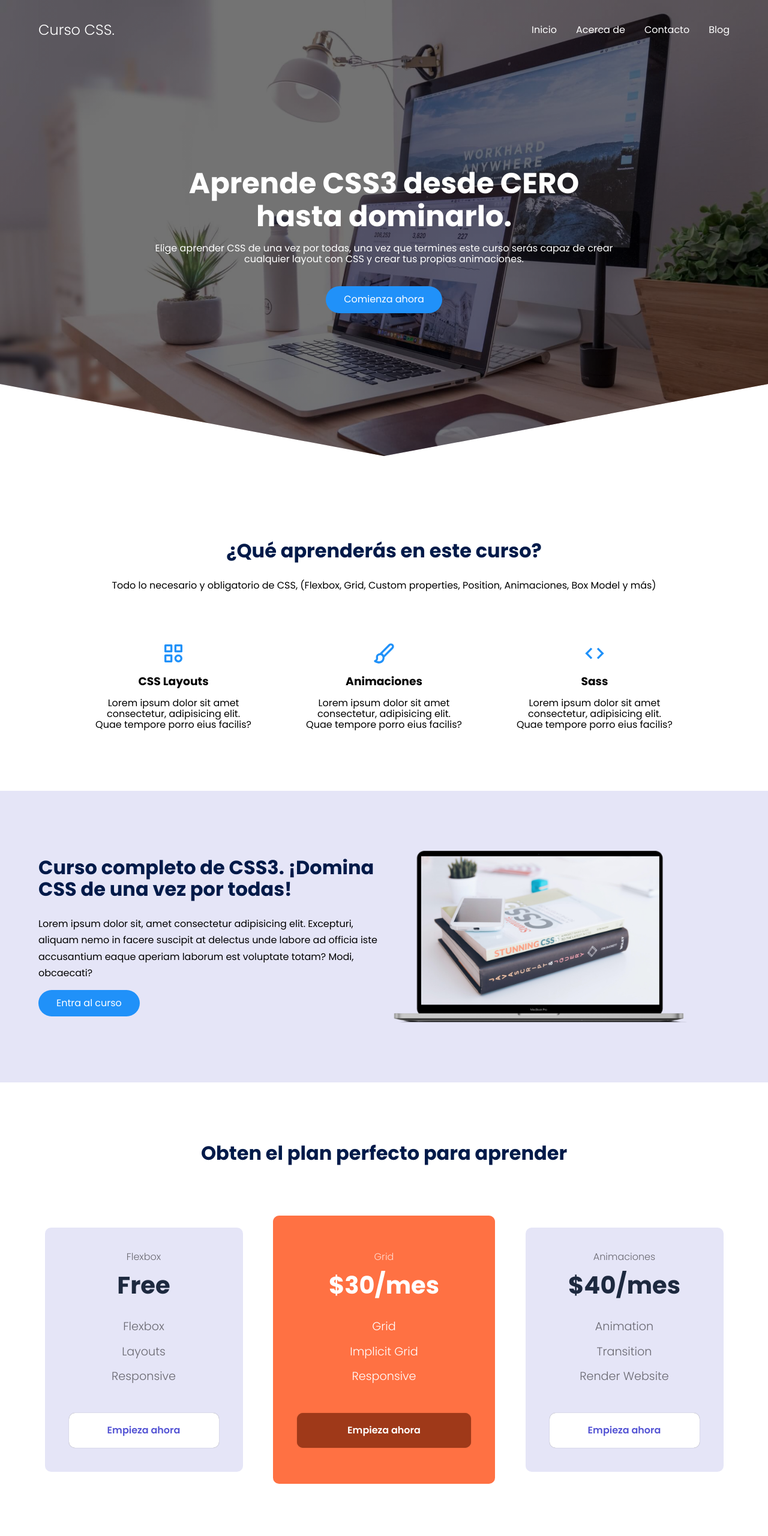
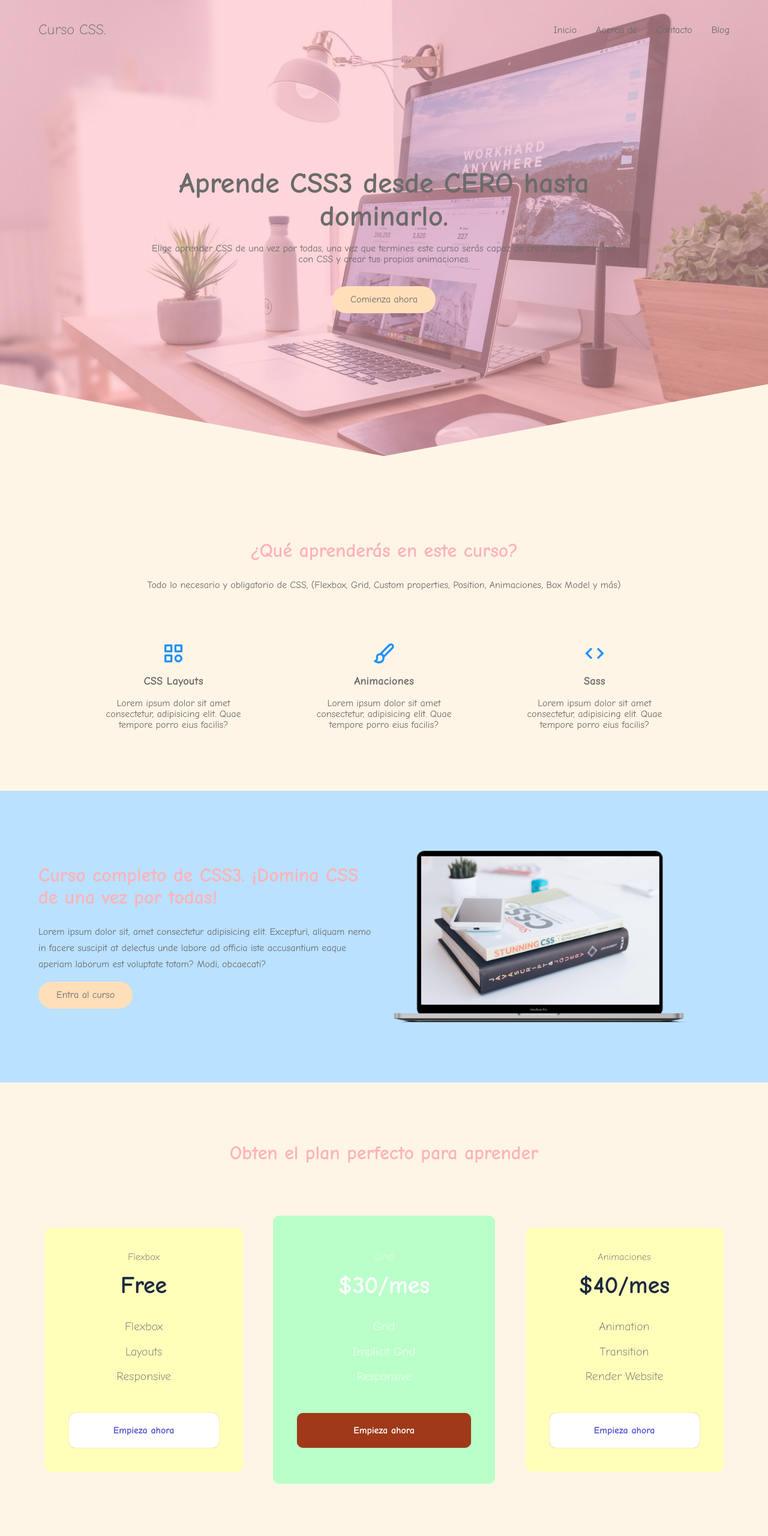
Before and after one commit to faka7/faka7.github.io, a plain HTML site: page index.html in a window 1280 px wide. Shown: the top 2560 px of the page at 60% size. Drawn offline with Linux system fonts and the light colour scheme.

Commit message:
Update estilos.css

```diff
--- a/css/estilos.css
+++ b/css/estilos.css
@@ -1,12 +1,19 @@
-@import url('https://fonts.googleapis.com/css2?family=Poppins:wght@300;400;600;700&display=swap');
+@import url('https://fonts.googleapis.com/css2?family=Comic+Neue:wght@300;400;700&display=swap');
 
 :root {
     --padding-container: 100px 0;
-    --color-title: #001A49;
+    --color-title: #FFB3BA;
+    --color-primary: #FFDFBA;
+    --color-secondary: #FFFFBA;
+    --color-tertiary: #BAFFC9;
+    --color-quaternary: #BAE1FF;
+    --color-text: #6B6B6B;
 }
 
 body {
-    font-family: 'Poppins', sans-serif;
+    font-family: 'Comic Neue', cursive;
+    background-color: #FFF5E6;
+    color: var(--color-text);
 }
 
 .container {
@@ -25,7 +32,7 @@ body {
     position: relative;
     display: grid;
     grid-template-rows: 100px 1fr;
-    color: #fff;
+    color: var(--color-text);
 }
 
 .hero::before {
@@ -35,12 +42,11 @@ body {
     left: 0;
     width: 100%;
     height: 100%;
-    background-image: linear-gradient(180deg, #0000008c 0%, #0000008c 100%), url('../images/computer.jpg');
+    background-image: linear-gradient(180deg, #FFB3BA8c 0%, #FFB3BA8c 100%), url('../images/computer.jpg');
     background-size: cover;
     clip-path: polygon(0 0, 100% 0, 100% 80%, 50% 95%, 0 80%);
     z-index: -1;
 }
-
 
 /* Nav */
 
@@ -69,7 +75,7 @@ body {
 }
 
 .nav__links {
-    color: #fff;
+    color: var(--color-text);
     text-decoration: none;
 }
 
@@ -84,11 +90,9 @@ body {
     width: 30px;
 }
 
-
 .nav__close {
     display: var(--show, none);
 }
-
 
 /* Hero container */
 
@@ -113,9 +117,9 @@ body {
 
 .cta {
     display: inline-block;
-    background-color: #2091F9;
+    background-color: var(--color-primary);
     justify-self: center;
-    color: #fff;
+    color: var(--color-text);
     text-decoration: none;
     padding: 13px 30px;
     border-radius: 32px;
@@ -133,7 +137,6 @@ body {
     margin-bottom: 25px;
 }
 
-
 .about__paragraph {
     line-height: 1.7;
 }
@@ -147,7 +150,6 @@ body {
     overflow: hidden;
     grid-template-columns: repeat(auto-fit, minmax(260px, auto));
 }
-
 
 .about__icons {
     display: grid;
@@ -165,41 +167,41 @@ body {
 /* Knowledge */
 
 .knowledge {
-    background-color: #e5e5f7;
-    background-image: radial-gradient(#444cf7 0.5px, transparent 0.5px), radial-gradient(#444cf7 0.5px, #e5e5f7 0.5px);
+    background-color: var(--color-quaternary);
+    background-image: radial-gradient(#444cf7 0.5px, transparent 0.5px), radial-gradient(#444cf7 0.5px, var(--color-quaternary) 0.5px);
     background-size: 20px 20px;
     background-position: 0 0, 10px 10px;
     overflow: hidden;
 }
 
-.knowledge__container{
+.knowledge__container {
     display: grid;
     grid-template-columns: 1fr 1fr;
     gap: 1em;
     align-items: center;
 }
 
-.knowledge__picture{
+.knowledge__picture {
     max-width: 500px;
 }
 
-.knowledge__paragraph{
+.knowledge__paragraph {
     line-height: 1.7;
     margin-bottom: 15px;
 }
 
-.knowledge__img{
+.knowledge__img {
     width: 100%;
     display: block;
 }
 
 /* price */
 
-.price{
+.price {
     text-align: center;
 }
 
-.price__table{
+.price__table {
     padding-top: 60px;
     display: flex;
     flex-wrap: wrap;
@@ -208,8 +210,8 @@ body {
     align-items: center;
 }
 
-.price__element{
-    background-color: #e5e5f7;
+.price__element {
+    background-color: var(--color-secondary);
     text-align: center;
     border-radius: 10px;
     width: 330px;
@@ -221,10 +223,10 @@ body {
     --color-items: #696871;
 }
 
-.price__element--best{
+.price__element--best {
     width: 370px;
     padding: 60px 40px;
-    background-color: #FF7143;
+    background-color: var(--color-tertiary);
     --color-plan: rgb(255 255 255 / 75%);
     --color-price: #fff;
     --bg-cta: #9F3919;
@@ -232,19 +234,18 @@ body {
     --color-items: #fff;
 }
 
-
-.price__name{
+.price__name {
     color: var(--color-plan);
     margin-bottom: 15px;
     font-weight: 300;
 }
 
-.price__price{
+.price__price {
     font-size: 2.5rem;
     color: var(--color-price);
 }
 
-.price__items{
+.price__items {
     margin-top: 35px;
     display: grid;
     gap: 1em;
@@ -254,7 +255,7 @@ body {
     color: var(--color-items);
 }
 
-.price__cta{
+.price__cta {
     display: block;
     padding: 20px 0;
     border-radius: 10px;
@@ -267,18 +268,18 @@ body {
 
 /* Testimony */
 
-.testimony{
-    background-color: #e5e5f7;
+.testimony {
+    background-color: var(--color-quaternary);
 }
 
-.testimony__container{
+.testimony__container {
     display: grid;
     grid-template-columns: 50px 1fr 50px;
     gap: 1em;
     align-items: center;
 }
 
-.testimony__body{
+.testimony__body {
     display: grid;
     grid-template-columns: 1fr max-content;
     justify-content: space-between;
@@ -290,14 +291,13 @@ body {
     pointer-events: none;
 }
 
-
-.testimony__body--show{
+.testimony__body--show {
     pointer-events: unset;
     opacity: 1;
     transition: opacity 1.5s ease-in-out;
 }
 
-.testimony__img{
+.testimony__img {
     width: 250px;
     height: 250px;
     border-radius: 50%;
@@ -305,52 +305,52 @@ body {
     object-position: 50% 30%;
 }
 
-.testimony__texts{
+.testimony__texts {
     max-width: 700px;
 }
 
-.testimony__course{
+.testimony__course {
     background-color: royalblue;
     color: #fff;
     display: inline-block;
     padding: 5px;
 }
 
-.testimony__arrow{
+.testimony__arrow {
     width: 90%;
     cursor: pointer;
 }
 
 /* Questions */
 
-.questions{
+.questions {
     text-align: center;
 }
 
-.questions__container{
+.questions__container {
     display: grid;
     gap: 2em;
     padding-top: 50px;
     padding-bottom: 100px;
 }
 
-.questions__padding{
+.questions__padding {
     padding: 0;
     transition: padding .3s;
     border: 1px solid #5454D4;
     border-radius: 6px;
 }
 
-.questions__padding--add{
+.questions__padding--add {
     padding-bottom: 30px;
 }
 
-.questions__answer{
+.questions__answer {
     padding: 0 30px 0;
     overflow: hidden;
 }
 
-.questions__title{
+.questions__title {
     text-align: left;
     display: flex;
     font-size: 20px;
@@ -360,7 +360,7 @@ body {
     justify-content: space-between;
 }
 
-.questions__arrow{
+.questions__arrow {
     border-radius: 50%;
     background-color: var(--color-title);
     width: 25px;
@@ -370,24 +370,24 @@ body {
     align-items: center;
     align-self: flex-end;
     margin-left: 10px;
-    transition:  transform .3s;
+    transition: transform .3s;
 }
 
-.questions__arrow--rotate{
+.questions__arrow--rotate {
     transform: rotate(180deg);
 }
 
-.questions__show{
+.questions__show {
     text-align: left;
     height: 0;
     transition: height .3s;
 }
 
-.questions__img{
+.questions__img {
     display: block;
 }
 
-.questions__copy{
+.questions__copy {
     width: 60%;
     margin: 0 auto;
     margin-bottom: 30px;
@@ -395,22 +395,21 @@ body {
 
 /* Footer */
 
-.footer{
-    background-color: #1D293F;
+.footer {
+    background-color: var(--color-title);
 }
 
-.footer__title{
+.footer__title {
     font-weight: 300;
     font-size: 2rem;
     margin-bottom: 30px;
 }
 
-.footer__title, .footer__newsletter{
+.footer__title, .footer__newsletter {
     color: #fff;
 }
 
-
-.footer__container{
+.footer__container {
     display: flex;
     justify-content: space-between;
     align-items: center;
@@ -418,7 +417,7 @@ body {
     padding-bottom: 60px;
 }
 
-.nav--footer{
+.nav--footer {
     padding-bottom: 20px;
     display: grid;
     gap: 1em;
@@ -426,20 +425,20 @@ body {
     height: 100%;
 }
 
-.nav__link--footer{
+.nav__link--footer {
     display: flex;
     margin: 0;
     margin-right: 20px;
     flex-wrap: wrap;
 }
 
-.footer__inputs{
+.footer__inputs {
     margin-top: 10px;
     display: flex;
     overflow: hidden;
 }
 
-.footer__input{
+.footer__input {
     background-color: #fff;
     height: 50px;
     display: block;
@@ -451,12 +450,12 @@ body {
     margin-right: 16px;
 }
 
-.footer__submit{
+.footer__submit {
     margin-left: auto;
     display: inline-block;
     height: 50px;
-    padding: 0 20px ;
-    background-color: #2091F9;
+    padding: 0 20px;
+    background-color: var(--color-primary);
     border: none;
     font-size: 1rem;
     color: #fff;
@@ -464,21 +463,21 @@ body {
     cursor: pointer;
 }
 
-.footer__copy{
+.footer__copy {
     --padding-container: 30px 0;
     text-align: center;
     color: #fff;
 }
 
-.footer__copyright{
+.footer__copyright {
     font-weight: 300;
 }
 
-.footer__icons{
+.footer__icons {
     margin-bottom: 10px;
 }
 
-.footer__img{
+.footer__img {
     width: 30px;
 }
 
@@ -524,7 +523,6 @@ body {
         font-size: 2.5rem;
     }
 
-
     .about__main{
         gap: 2em;
     }
@@ -532,7 +530,6 @@ body {
     .about__icons:last-of-type{
         grid-column: 1/-1;
     }
-
 
     .knowledge__container{
         grid-template-columns: 1fr;
@@ -557,11 +554,9 @@ body {
         justify-items:center ;
     }
 
-
     .testimony__img{
         width: 200px;
         height: 200px;
-
     }
 
     .questions__copy{
@@ -613,7 +608,6 @@ body {
 
     .price__element--best{
         width: 90%;
-        /* padding: 40px; */
     }
 
     .price__price{
@@ -667,11 +661,5 @@ body {
     .footer__submit{
         margin-right: auto;
         margin-left: 0;
-
-
-        /*
-        margin:0;
-        width: 100%;
-        */
     }
 }
```
